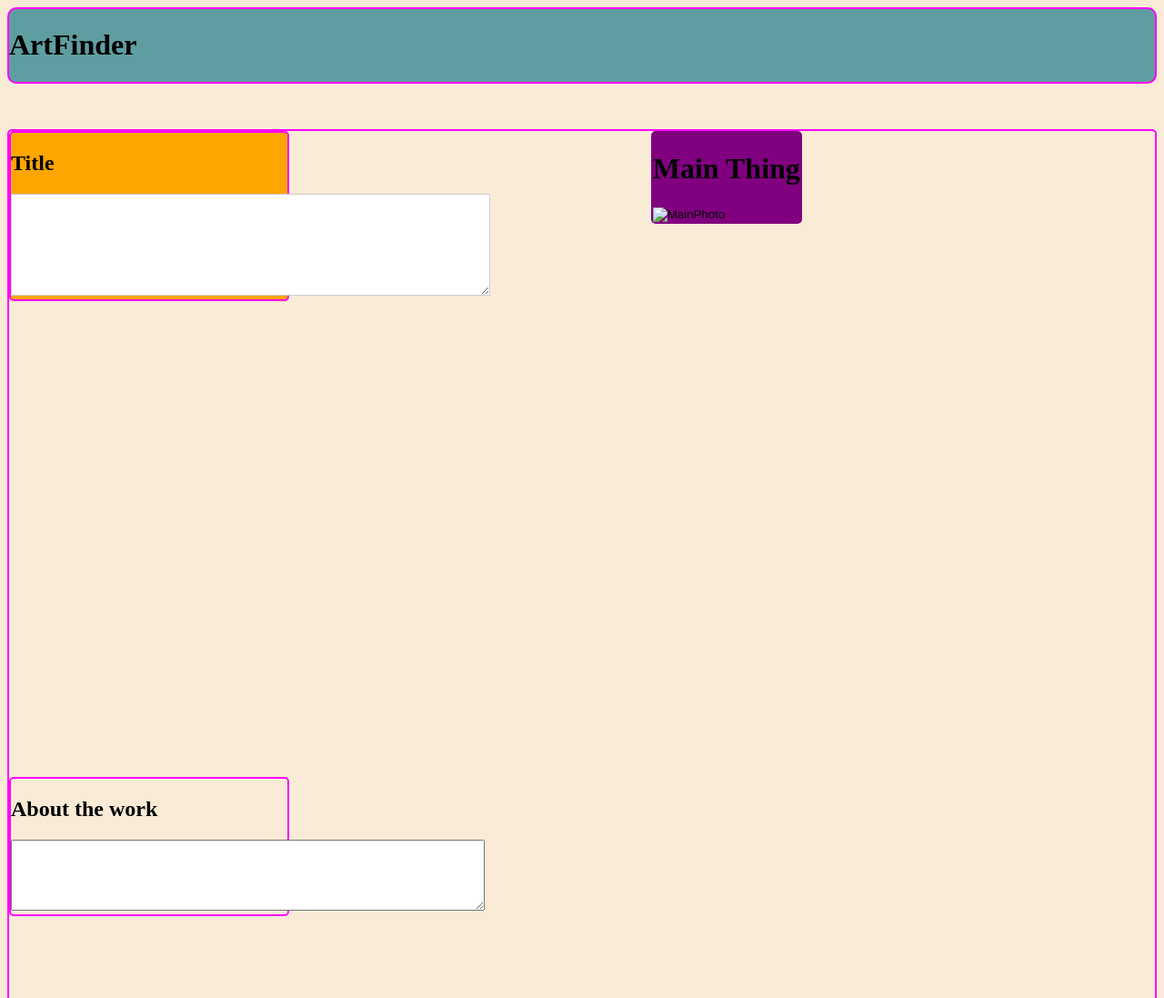
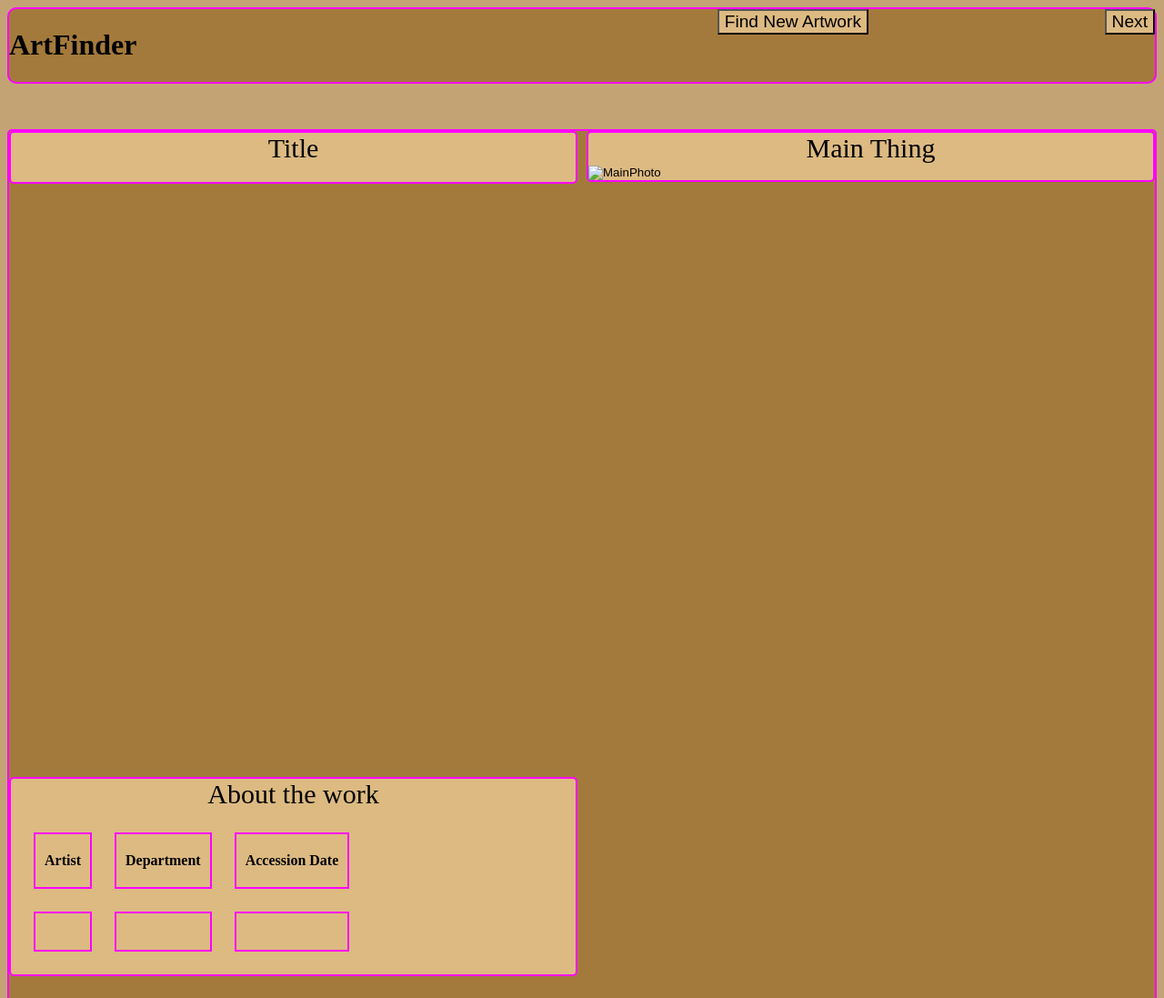
Before and after one commit to michael-leibolt/gal-project1, a website: page index.html in a window 1280 px wide. Shown: the top 1097 px of the page at 91% size. Drawn offline with Linux system fonts and the light colour scheme; no server answers.

Commit message:
random works with default messages

```diff
--- a/index.css
+++ b/index.css
@@ -1,13 +1,13 @@
 body {
-  background-color: antiquewhite;
+  background-color: #c3a374;
 }
 
 .topper {
-  background-color: cadetblue;
+  background-color: #a47a3c;
   display: grid;
   grid-template-columns: repeat(4, 1fr);
   grid-auto-rows: 8%;
-  grid-template-areas: "header header header button";
+  grid-template-areas: "header header button1 button2";
   align-items: start;
   border: 2px solid fuchsia;
   border-radius: 10px;
@@ -17,8 +17,17 @@ body {
   grid-area: header;
 }
 
-#button1 {
-  grid-area: button;
+#topperButton {
+  grid-area: button1;
+  background-color: #dcba82;
+  font-size: larger;
+  justify-self: flex-end;
+}
+#topperButton2 {
+  grid-area: button2;
+  background-color: #dcba82;
+  font-size: larger;
+  justify-self: last baseline;
 }
 
 .spacer {
@@ -29,63 +38,105 @@ body {
   align-items: center;
 }
 
-.wrapper {
+.body {
   display: grid;
   grid-template-columns: repeat(8, 1fr);
   gap: 10px;
   grid-auto-rows: 700px;
   grid-template-areas:
-    "a a e e e e e e"
-    "b b e e e e e e"
+    "a a a a e e e e"
+    "b b b b e e e e"
     "c c c c d d d d"
     "c c c c d d d d";
   align-items: start;
   border: 2px solid fuchsia;
   border-radius: 5px;
+  background-color: #a47a3c;
 }
 .item1 {
   grid-area: a;
   border: 2px solid fuchsia;
   border-radius: 5px;
-  background-color: orange;
+  background-color: #dcba82;
+  justify-self: save;
 }
+
+#artTitle {
+  font-size: 30px;
+  text-align: center;
+}
+
 .item2 {
   grid-area: b;
   border: 2px solid fuchsia;
   border-radius: 5px;
+  background-color: #dcba82;
+  justify-self: save;
 }
+
+th,
+td {
+  text-align: center;
+  padding-top: 20px;
+  padding-bottom: 20px;
+  padding-left: 10px;
+  padding-right: 10px;
+  border: 2px solid fuchsia;
+}
+
+#info {
+  text-align: center;
+  font-size: 30px;
+}
+
+table {
+  border-spacing: 25px;
+}
+
 .item3 {
   grid-area: c;
   border: 2px solid fuchsia;
   border-radius: 5px;
+  background-color: #dcba82;
+  justify-self: save;
 }
 .item4 {
   grid-area: d;
   border: 2px solid fuchsia;
   border-radius: 5px;
+  background-color: #dcba82;
+  justify-self: save;
 }
 .item5 {
   grid-area: e;
-  border: 2px solid purple;
+  border: 2px solid fuchsia;
   border-radius: 5px;
-  justify-self: center;
-  background-color: purple;
+  justify-self: save;
+  background-color: #dcba82;
 }
 
 #mainThing {
   text-align: center;
+  font-size: 30px;
 }
 
-#titlePara {
+#titleGrid {
   font-size: large;
   display: inline-block;
-  min-width: 200px; /* Adjust as needed */
-  min-height: 100px; /* Adjust as needed */
+  min-width: 200px;
+  min-height: 100px;
   border: 1px solid #ccc;
   padding: 5px;
-  word-wrap: break-word; /* For older browser support */
-  overflow-wrap: break-word; /* Modern equivalent */
+  overflow-wrap: break-word;
 }
+
 #aboutPara {
   font-size: large;
 }
+
+#mainPhoto {
+  max-width: 100%;
+  max-height: auto;
+  min-width: 250px;
+  min-height: auto;
+}
--- a/index.html
+++ b/index.html
@@ -10,27 +10,39 @@
   <body>
     <header class="topper">
       <h1 id="title">ArtFinder</h1>
+      <button id="topperButton">Find New Artwork</button>
+      <button id="topperButton2">Next</button>
     </header>
     <div class="spacer"></div>
-    <div class="wrapper">
-      <div class="item1">
-        <h2>Title</h2>
-        <textarea id="titlePara" rows="4" cols="50"></textarea>
-      </div>
-      <div class="item2">
-        <h2>About the work</h2>
-        <textarea id="aboutPara" rows="4" cols="50"></textarea>
-      </div>
-      <div class="item3">Item 3</div>
-      <div class="item4">
-        Item 4
-        <img alt="Big picture" />
-      </div>
-      <div class="item5">
-        <h1 id="mainThing">Main Thing</h1>
+    <main class="body">
+      <section class="item1">
+        <div id="artTitle">Title</div>
+        <h2><div id="titlePara"></div></h2>
+      </section>
+      <section class="item2">
+        <div id="info">About the work</div>
+        <table>
+          <tr>
+            <th>Artist</th>
+            <th>Department</th>
+            <th>Accession Date</th>
+          </tr>
+          <tr>
+            <td id="tableArtist"></td>
+            <td id="tableDepartment"></td>
+            <td id="tableDate"></td>
+          </tr>
+        </table>
+      </section>
+      <section class="item3">
+        <h2>Blank</h2>
+      </section>
+      <section class="item4"><h2>Blank</h2></section>
+      <section class="item5">
+        <div id="mainThing">Main Thing</div>
         <input id="mainPhoto" type="image" alt="MainPhoto" />
-      </div>
-    </div>
+      </section>
+    </main>
     <img alt="not fish" />
   </body>
 </html>
--- a/index.js
+++ b/index.js
@@ -5,6 +5,7 @@ function randomArtPrimaryImageSmallMaker() {
   return fetch(`${artPieceObjectUrl}`)
     .then((rawResponse) => {
       if (!rawResponse.ok) {
+        alert("please try again!");
         throw new Error("website broke");
       }
       return rawResponse.json();
@@ -15,6 +16,7 @@ function randomArtPrimaryImageSmallMaker() {
         medium: jsonifiedResponse.medium,
         objectID: jsonifiedResponse.objectID,
         url: artPieceObjectUrl,
+        bigPhoto: jsonifiedResponse.primaryImage,
         smallPhoto: jsonifiedResponse.primaryImageSmall,
         department: jsonifiedResponse.department,
         artist: jsonifiedResponse.artistDisplayName,
@@ -29,21 +31,70 @@ function randomArtPrimaryImageSmallMaker() {
 function randParser() {
   return randomArtPrimaryImageSmallMaker()
     .then((artObj) => {
-      console.log("randParser: " + artObj.title);
-      document.getElementById("titlePara").value = artObj.title;
-      return artObj;
-    })
-    .then((artObj) => {
-      console.log("aboutParser: " + artObj.title);
-      document.getElementById(
-        "aboutPara"
-      ).value = `The piece was made by ${artObj.artist}. It was acquired by ${artObj.department} in ${artObj.acquireDate}.`;
-      return artObj;
+      console.log("TitleParser: " + artObj.title);
+      console.log("Da url: " + artObj.url);
+      if (artObj.title.trim() === "") {
+        console.log("title does not exist");
+        document.getElementById("titlePara").innerHTML = "No Title";
+        return artObj;
+      } else {
+        document.getElementById("titlePara").innerHTML = artObj.title;
+        return artObj;
+      }
     })
     .then((artObj) => {
       console.log("photoParser: " + artObj.title);
-      document.getElementById("mainPhoto").src = artObj.smallPhoto;
-      return artObj;
+      console.log(artObj.smallPhoto);
+      console.log(artObj.bigPhoto);
+      if (artObj.smallPhoto.trim() === "" && artObj.bigPhoto.trim() === "") {
+        console.log("photo does not exist");
+        document.getElementById("mainPhoto").src =
+          "https://blog.fluidui.com/assets/images/posts/imageedit_1_9273372713.png";
+        document.getElementById("mainPhoto").alt = "Photo does not exist";
+        return artObj;
+      } else if (artObj.smallPhoto.trim() !== "") {
+        document.getElementById("mainPhoto").src = artObj.smallPhoto;
+        return artObj;
+      } else {
+        document.getElementById("mainPhoto").src = artObj.bigPhoto;
+        return artObj;
+      }
+    })
+    .then((artObj) => {
+      console.log(
+        "Artist: " +
+          artObj.artist +
+          "Department: " +
+          artObj.department +
+          "Date: " +
+          artObj.acquireDate
+      );
+      if (artObj.artist.trim() === "") {
+        document.getElementById("tableArtist").innerText = "Unknown Artist";
+        return artObj;
+      } else {
+        document.getElementById("tableArtist").innerText = artObj.artist;
+        return artObj;
+      }
+    })
+    .then((artObj) => {
+      if (artObj.department.trim() === "") {
+        document.getElementById("tableDepartment").innerText =
+          "Unknown Department";
+        return artObj;
+      } else {
+        document.getElementById("tableDepartment").innerText =
+          artObj.department;
+        return artObj;
+      }
+    })
+    .then((artObj) => {
+      if (artObj.acquireDate.trim() === "") {
+        document.getElementById("tableDate").innerText = "Unknown Date";
+      } else {
+        document.getElementById("tableDate").innerText = artObj.acquireDate;
+        return artObj;
+      }
     })
     .catch((error) => {
       console.error("Error: ", error);
@@ -51,56 +102,3 @@ function randParser() {
 }
 
 randParser();
-
-// function randParser() {
-//   return randomArtPrimaryImageSmallMaker()
-//     .then((artObj) => {
-//       console.log("randParser: " + artObj.title);
-//       return `The piece is '${artObj.title}'`;
-//     })
-//     .catch((error) => {
-//       console.error("Error:", error);
-//     });
-// }
-
-// function aboutParser() {
-//   return randomArtPrimaryImageSmallMaker()
-//     .then((artObj) => {
-//       console.log("aboutParser: " + artObj.title);
-//       return (
-//         `The piece was made by ${artObj.artist}.` +
-//         ` It was acquired by ${artObj.department} in ${artObj.acquireDate}.`
-//       );
-//     })
-//     .catch((error) => {
-//       console.error("Error:", error);
-//     });
-// }
-
-// function photoParser() {
-//   return randomArtPrimaryImageSmallMaker()
-//   .then((artObj) => {
-//     console.log("photoParser: " + artObj.title);
-//     return artObj.smallPhoto;
-//   });
-// }
-
-// async function updateTitlePara() {
-//   let titleParagraph = await randParser();
-//   document.getElementById("titlePara").value = titleParagraph;
-// }
-
-// async function updateAboutPara() {
-//   let aboutParagraph = await aboutParser();
-//   document.getElementById("aboutPara").value = aboutParagraph;
-// }
-
-// async function updatePhoto() {
-//   let mainPhoto = await photoParser();
-//   console.log(mainPhoto);
-//   document.getElementById("mainPhoto").src = mainPhoto;
-// }
-
-// updateTitlePara();
-// updateAboutPara();
-// updatePhoto();
```
Also changed, not shown: sandbox.js (+53 -0 lines).
